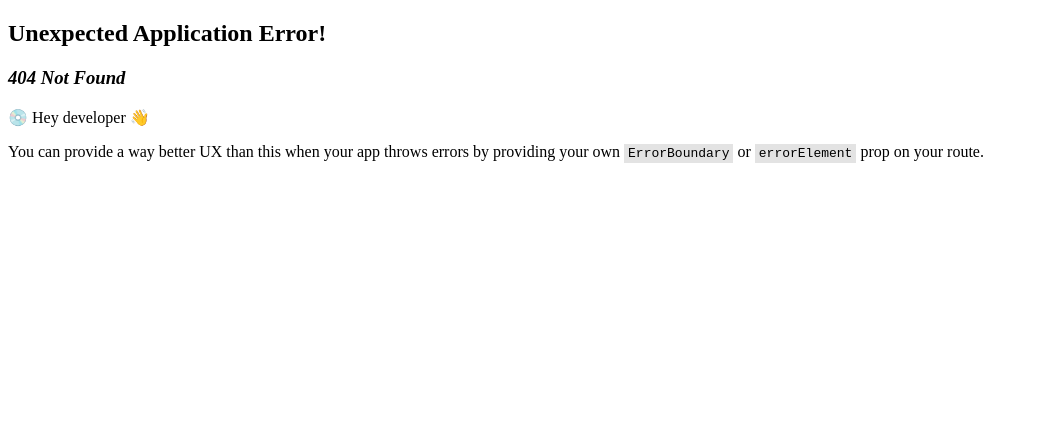
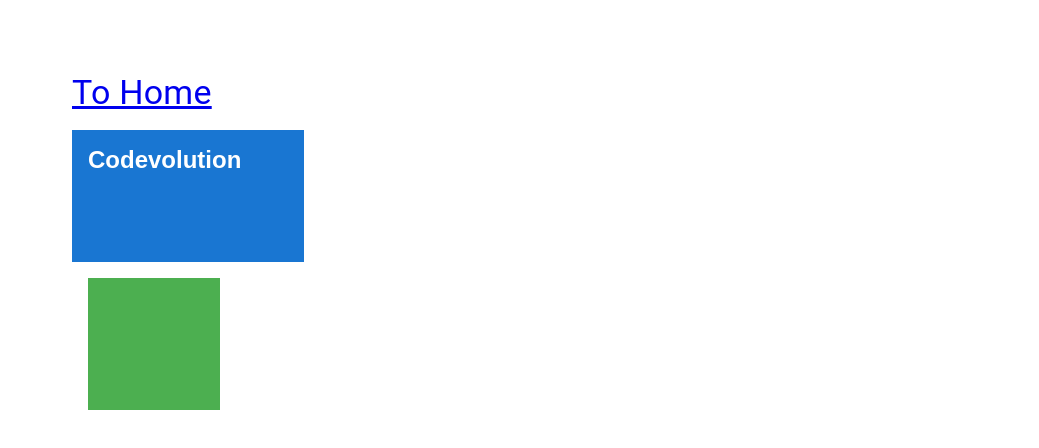
Before and after one commit to DonOhhhh/React-MUI-Tutorials, a React (Vite) app: page /layout in a window 1280 px wide. Before the commit this address had no page. Shown: the top 448 px of the page, without its empty margins (0-1039 px from the left). Built offline with nearby package versions, Linux system fonts and the light colour scheme.

Commit message:
feat : Box, MUI CSS Props, sx

```diff
--- a/src/components/Links.tsx
+++ b/src/components/Links.tsx
@@ -12,6 +12,7 @@
         { link: "/switch", text: "Switch" },
         { link: "/rating", text: "Rating" },
         { link: "/autocomplete", text: "Autocomplete" },
+        { link: "/layout", text: "Layout" },
     ];
 
     return (
--- /dev/null
+++ b/src/components/MuiLayout.tsx
@@ -0,0 +1,32 @@
+import { Box } from "@mui/material";
+
+export const MuiLayout = () => {
+    return (
+        <>
+            <Box
+                sx={{
+                    backgroundColor: "primary.main",
+                    color: "white",
+                    width: "200px",
+                    height: "100px",
+                    padding: "16px",
+                    "&:hover": {
+                        backgroundColor: "primary.light",
+                        transition: "background-color 0.5s ease",
+                    },
+                    transition: "background-color 0.5s ease",
+                }}
+            >
+                Codevolution
+            </Box>
+            <Box
+                display="flex"
+                height="100px"
+                width="100px"
+                bgcolor={"success.light"}
+                p={2}
+                m={2}
+            ></Box>
+        </>
+    );
+};
--- a/src/main.tsx
+++ b/src/main.tsx
@@ -11,6 +11,7 @@
 import { MuiSwitch } from "./components/MuiSwitch.tsx";
 import { MuiRating } from "./components/MuiRating.tsx";
 import { MuiAutocomplete } from "./components/MuiAutocomplete.tsx";
+import { MuiLayout } from "./components/MuiLayout.tsx";
 
 const router = createBrowserRouter([
     {
@@ -57,6 +58,10 @@
                 path: "/autocomplete",
                 element: <MuiAutocomplete />,
             },
+            {
+                path: "/layout",
+                element: <MuiLayout />,
+            },
         ],
     },
 ]);
```
